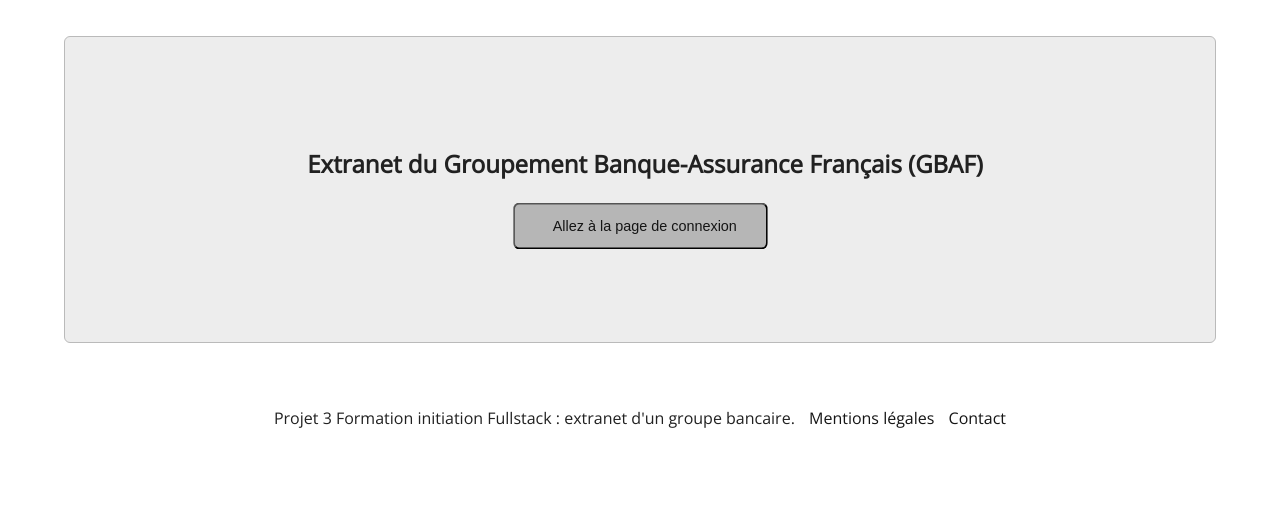
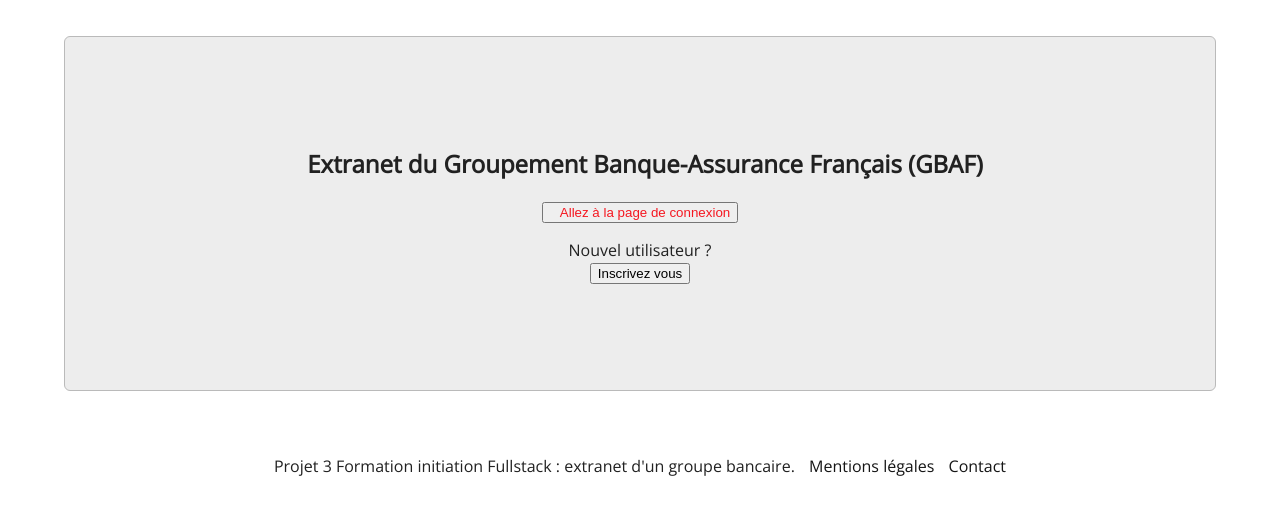
Before and after one commit to Gitdevnew/projOC, a PHP site: page / in a window 1280 px wide. Shown: the part 108-632 px from the top of the page. Run offline with PHP 8.4, Linux system fonts and the light colour scheme.

Commit message:
modifications classes css

```diff
--- a/index.php
+++ b/index.php
@@ -16,11 +16,16 @@
 
 <div class="container">
 <h2>  Extranet du Groupement Banque-Assurance Français (GBAF)</h2>
-
-<button class="buttonaccueil"
-        type="button">
+<div class="buttons">
+  <button class="btn-hover color-8">
    <a href="connexion.php">Allez à la page de connexion</a>
-</button>
+  </button>
+</div>
+<div class="buttons">
+  <p> Nouvel utilisateur ?<br>
+    <button class="btn-hover color-11" onclick= "window.location.href ='inscription.php';">Inscrivez vous</button>
+  </p>
+</div>
 
 </div>
 
```
